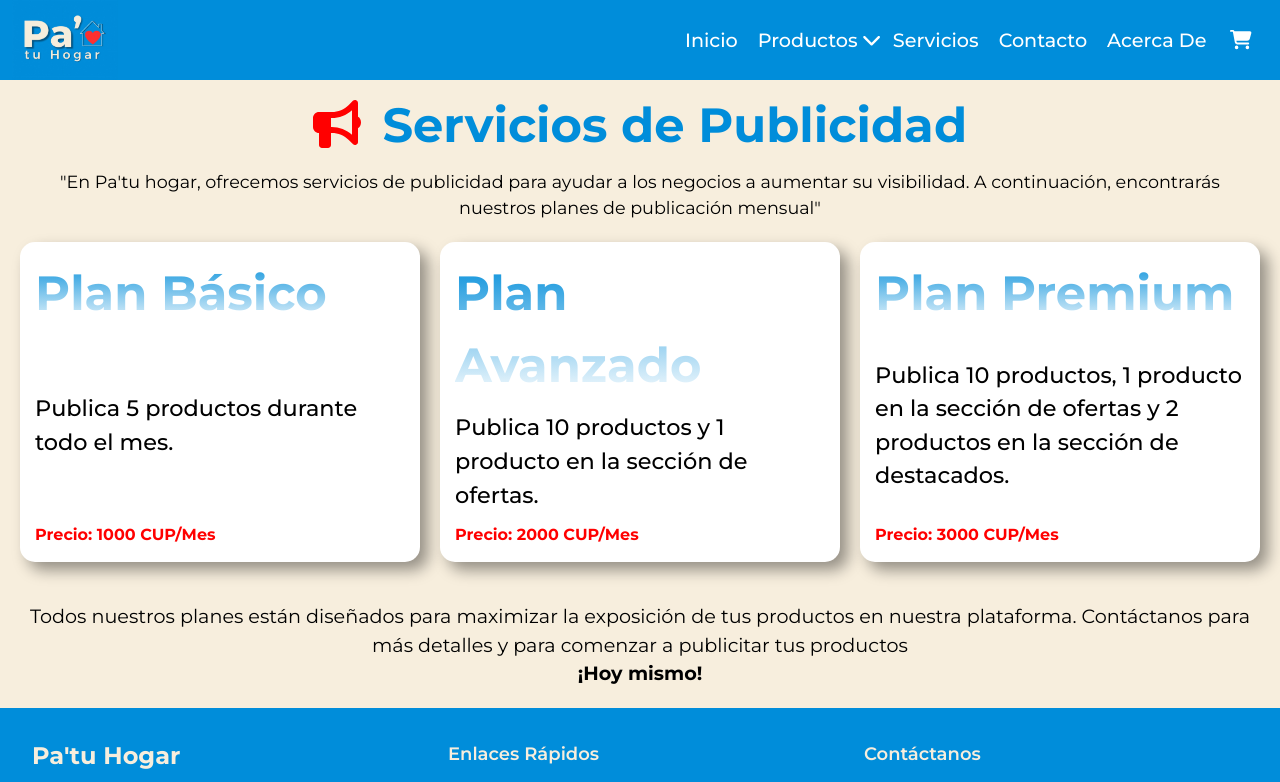
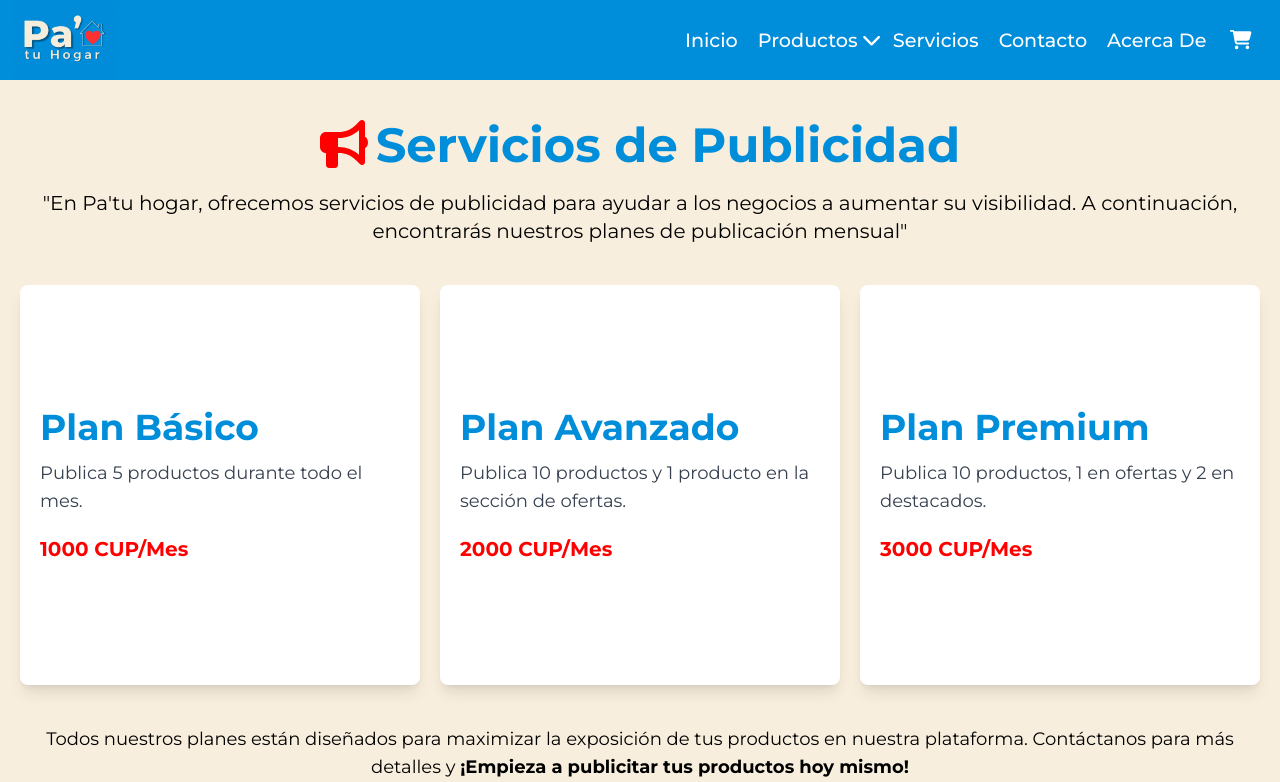
Before and after one commit to JoseFuentes-Dev/pa-tuhogar-app, a React (Vite) app: page /pa-tuhogar-app/services in a window 1280 px wide. Shown: the top 782 px of the page. Built offline with nearby package versions, Linux system fonts and the light colour scheme.

Commit message:
services en producttion le falt retoques eliminando el css y dejandolo exclusivamente en tailwind

```diff
--- a/src/components/Services.jsx
+++ b/src/components/Services.jsx
@@ -1,4 +1,3 @@
-import './servicescard.css';
 import { FontAwesomeIcon } from '@fortawesome/react-fontawesome';
 import { faBullhorn } from '@fortawesome/free-solid-svg-icons';
 
@@ -10,46 +9,49 @@ const Services = () => {
   };
 
   return (
-        <div className="services-container px-5 mt-5 flex flex-col items-center">
-            <h1 className="text-5xl  text-center text-[#008DDA]">   <FontAwesomeIcon icon={faBullhorn} className="text-[#FF0000] mr-2" /> Servicios de Publicidad</h1>
-            <p className="mt-5 text-center text-[1.1em]">
+    <div className="px-5 mt-10 flex flex-col items-center">
+      <h1 className="text-4xl md:text-5xl font-bold text-[#008DDA] text-center mb-5">
+        <FontAwesomeIcon icon={faBullhorn} className="text-[#FF0000] mr-2" />
+        Servicios de Publicidad
+      </h1>
+      <p className="text-center text-lg md:text-xl mb-10">
         "En Pa'tu hogar, ofrecemos servicios de publicidad para ayudar a los negocios a aumentar su visibilidad. A continuación, encontrarás nuestros planes de publicación mensual"
       </p>
 
-            <div className="services-grid flex xl:flex-row flex-col my-5 gap-5">
+      <div className="flex flex-col xl:flex-row gap-5 w-full justify-center">
         {/* Tarjeta 1 */}
         <div
-                    className="service-card w-full h-[400px] sm:h-[250px] xl:h-[320px]"
+          className="service-card w-full max-w-md h-[400px] flex flex-col justify-center bg-white shadow-lg rounded-lg p-5 hover:shadow-xl hover:scale-105 transition-all duration-300"
           onClick={() => handleClick('Plan Básico', 'Publica 5 productos durante todo el mes.', '1000 CUP/Mes')}
         >
-                    <h2 className='text-[3em] bg-gradient-to-t from-white to-[#008DDA] text-transparent bg-clip-text'>Plan Básico</h2>
-                    <p className='desc md:text-[1.1em] text-[1.4em] xl:text-[1.4em]'>Publica 5 productos durante todo el mes.</p>
-                    <p className='price'>Precio: 1000 CUP/Mes</p>
+          <h2 className="text-4xl font-bold text-[#008DDA] mb-3">Plan Básico</h2>
+          <p className="text-lg text-gray-700">Publica 5 productos durante todo el mes.</p>
+          <p className="text-xl font-bold mt-5 text-[#FF0000]">1000 CUP/Mes</p>
         </div>
 
         {/* Tarjeta 2 */}
         <div
-                    className="service-card w-full h-[400px] sm:h-[250px] xl:h-[320px]"
+          className="service-card w-full max-w-md h-[400px] flex flex-col justify-center bg-white shadow-lg rounded-lg p-5 hover:shadow-xl hover:scale-105 transition-all duration-300"
           onClick={() => handleClick('Plan Avanzado', 'Publica 10 productos y 1 producto en la sección de ofertas.', '2000 CUP/Mes')}
         >
-                    <h2 className='text-[3em] bg-gradient-to-t from-white to-[#008DDA] text-transparent bg-clip-text'>Plan Avanzado</h2>
-                    <p className='desc md:text-[1.1em] text-[1.4em] xl:text-[1.4em]'>Publica 10 productos y 1 producto en la sección de ofertas.</p>
-                    <p className='price '>Precio: 2000 CUP/Mes</p>
+          <h2 className="text-4xl font-bold text-[#008DDA] mb-3">Plan Avanzado</h2>
+          <p className="text-lg text-gray-700">Publica 10 productos y 1 producto en la sección de ofertas.</p>
+          <p className="text-xl font-bold mt-5 text-[#FF0000]">2000 CUP/Mes</p>
         </div>
 
         {/* Tarjeta 3 */}
         <div
-                    className="service-card w-full h-[400px] sm:h-[250px] xl:h-[320px]"
+          className="service-card w-full max-w-md h-[400px] flex flex-col justify-center bg-white shadow-lg rounded-lg p-5 hover:shadow-xl hover:scale-105 transition-all duration-300"
           onClick={() => handleClick('Plan Premium', 'Publica 10 productos, 1 producto en la sección de ofertas y 2 productos en la sección de destacados.', '3000 CUP/Mes')}
         >
-                    <h2 className='text-[3em] bg-gradient-to-t from-white to-[#008DDA] text-transparent bg-clip-text'>Plan Premium</h2>
-                    <p className='desc md:text-[1.1em] text-[1.4em] xl:text-[1.4em]'>Publica 10 productos, 1 producto en la sección de ofertas y 2 productos en la sección de destacados.</p>
-                    <p className='price'>Precio: 3000 CUP/Mes</p>
+          <h2 className="text-4xl font-bold text-[#008DDA] mb-3">Plan Premium</h2>
+          <p className="text-lg text-gray-700">Publica 10 productos, 1 en ofertas y 2 en destacados.</p>
+          <p className="text-xl font-bold mt-5 text-[#FF0000]">3000 CUP/Mes</p>
         </div>
       </div>
 
-            <p className='text-[1.2em] text-center my-5'>
-                Todos nuestros planes están diseñados para maximizar la exposición de tus productos en nuestra plataforma. Contáctanos para más detalles y para comenzar a publicitar tus productos  <br /><strong>¡Hoy mismo!</strong>
+      <p className="text-lg text-center my-10">
+        Todos nuestros planes están diseñados para maximizar la exposición de tus productos en nuestra plataforma. Contáctanos para más detalles y <strong>¡Empieza a publicitar tus productos hoy mismo!</strong>
       </p>
     </div>
   );
--- a/src/components/servicescard.css
+++ /dev/null
@@ -1,38 +0,0 @@
-.service-card{
-    padding: 15px;
-
-    background-color: white;
-    border-radius: 15px ;
-    box-shadow: 8px 8px 15px rgba(0,0,0,.4);
-    display: flex;
-    flex-direction: column;
-    justify-content: space-between;
-
-}
-.service-card:hover{
-    background-color: #41C9E2;
-    cursor: pointer;
-
-}
-.service-card h2{
-    font-weight: 900;
-
-}
-.service-card:hover h2{
-
-    color:#ffffff ;
-}
-.service-card .desc{
-    font-weight: 500;
-}
-.service-card .price{
-    font-size: 1em;
-    font-weight: 800;
-}
-.services-container h1{
-    font-weight: 900;
-}
-.price{
-    color: #FF0000;
-
-}
```
Lines whose indentation alone changed are shown as unchanged.
